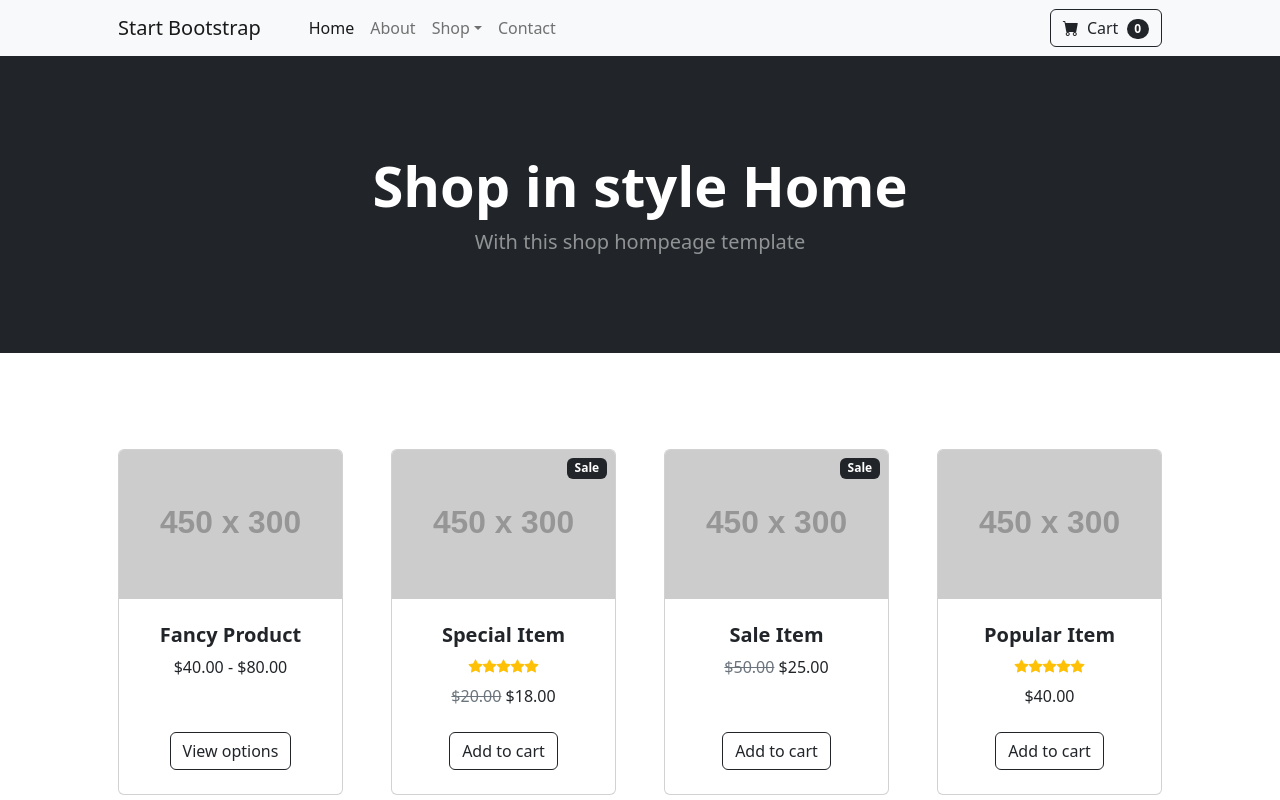
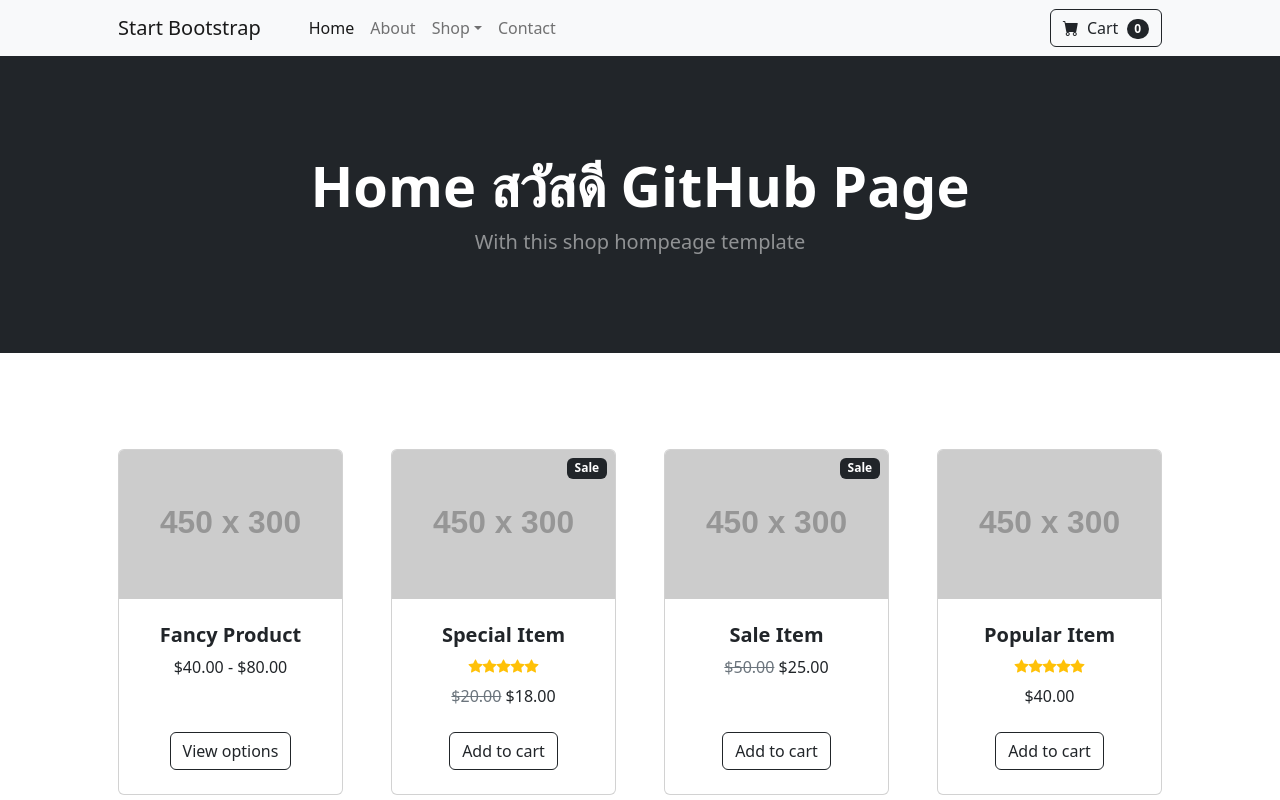
Before and after one commit to ohvaa/html-app, a plain HTML site: page index.html in a window 1280 px wide. Shown: the top 800 px of the page. Drawn offline with nearby package versions, Linux system fonts and the light colour scheme; placeholder pictures from the web are drawn by us.

Commit message:
edit text in index page

```diff
--- a/index.html
+++ b/index.html
@@ -48,7 +48,7 @@
         <header class="bg-dark py-5">
             <div class="container px-4 px-lg-5 my-5">
                 <div class="text-center text-white">
-                    <h1 class="display-4 fw-bolder">Shop in style Home</h1>
+                    <h1 class="display-4 fw-bolder">Home สวัสดี GitHub Page</h1>
                     <p class="lead fw-normal text-white-50 mb-0">With this shop hompeage template</p>
                 </div>
             </div>
```
